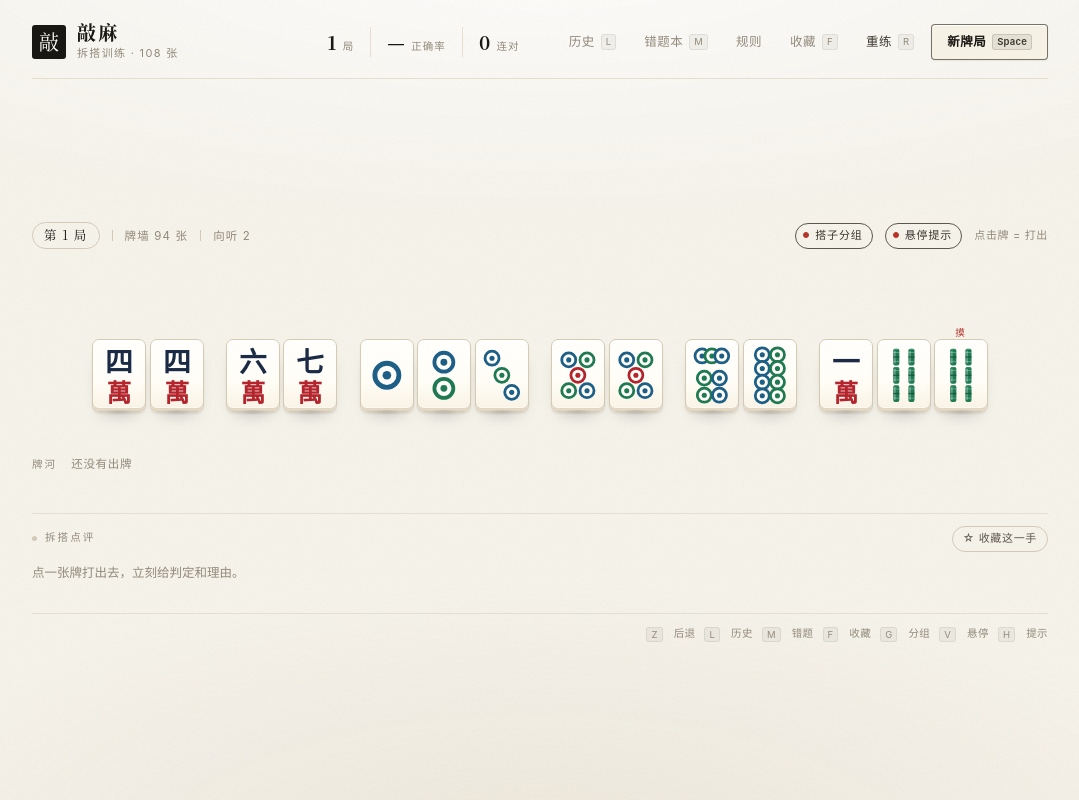
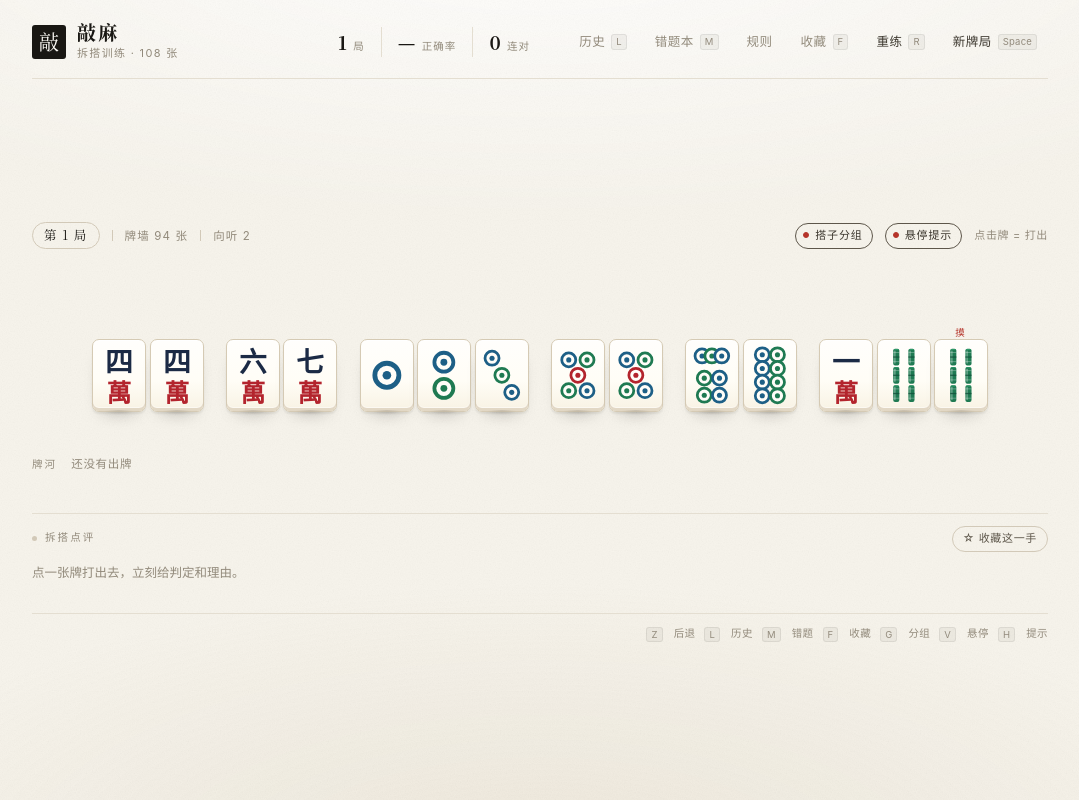
Before and after one commit to Hide0nGrass/qiaoma_trainer, a plain HTML site: page public/index.html in a window 1280 px wide. Shown: the whole page, without its empty margins (100-1179 px from the left). Drawn offline with Linux system fonts and the light colour scheme; no server answers.

Commit message:
按钮统一：新牌局/下一局改回与其它按钮相同格式，去掉 primary 样式

```diff
--- a/public/index.html
+++ b/public/index.html
@@ -32,7 +32,7 @@
       <button class="btn ghost" id="rulesBtn" title="规则说明">规则</button>
       <button class="btn ghost" id="favBtn" title="收藏的牌（F）">收藏 <kbd>F</kbd></button>
       <button class="btn" id="replayBtn" title="用同一副牌重开（R）">重练 <kbd>R</kbd></button>
-      <button class="btn primary" id="newBtn" title="换一副新牌（空格）">新牌局 <kbd>Space</kbd></button>
+      <button class="btn" id="newBtn" title="换一副新牌（空格）">新牌局 <kbd>Space</kbd></button>
     </div>
   </header>
 
@@ -190,7 +190,7 @@
     <div class="win-stats" id="winStats"></div>
     <div class="win-actions">
       <button class="btn ghost" id="winReplay">重练这副 <kbd>R</kbd></button>
-      <button class="btn primary" id="winNext">下一局 <kbd>Space</kbd></button>
+      <button class="btn" id="winNext">下一局 <kbd>Space</kbd></button>
     </div>
   </div>
 </div>
--- a/public/style.css
+++ b/public/style.css
@@ -168,16 +168,6 @@ body {
 .btn:active { background: rgba(25, 23, 19, .09); }
 .btn.ghost { color: var(--muted); }
 .btn.ghost:hover { color: var(--ink); }
-.btn.primary {
-  background: #f6f1e5;
-  color: var(--ink);
-  border-color: rgba(36, 29, 20, .6);
-  font-weight: 600;
-  padding: 7px 15px;
-  letter-spacing: .04em;
-  box-shadow: inset 0 1px 0 #fff, 0 1px 2px rgba(36, 29, 20, .07);
-}
-.btn.primary:hover { background: #fffdf8; border-color: var(--ink); color: var(--ink); }
 
 kbd {
   font-family: var(--sans);
@@ -190,7 +180,6 @@ kbd {
   border: 1px solid rgba(25, 23, 19, .07);
   letter-spacing: .02em;
 }
-.btn.primary kbd { background: rgba(36, 29, 20, .08); border-color: rgba(36, 29, 20, .14); color: var(--ink-2); }
 
 /* ---------------- 牌桌 ---------------- */
 .board { display: block; }
@@ -654,13 +643,8 @@ kbd {
 .fav-del:hover { color: var(--red); background: var(--red-soft); }
 .ask-ai.busy { color: var(--red); border-color: rgba(181, 52, 42, .35); }
 .ask-ai.force {
-  color: var(--ink);
-  background: #f6f1e5;
-  border-color: rgba(36, 29, 20, .6);
-  font-weight: 600;
   margin-left: auto;
 }
-.ask-ai.force:hover { background: rgba(36, 29, 20, .1); border-color: var(--ink); }
 .ask-ai.force:not([hidden]) + .ask-ai { margin-left: 6px; }
 
 .coach-text {
```
